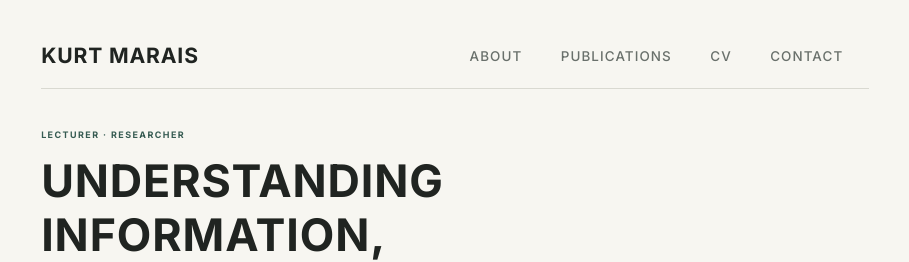
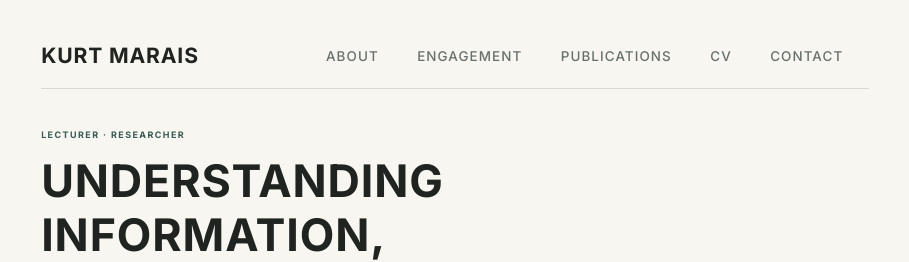
Before and after one commit to kurtmarais/kurtmarais.github.io, a Jekyll site: the page built from index.md, in a window 1280 px wide. Shown: the top 262 px of the page, without its empty margins (185-1094 px from the left). Built offline with Jekyll 4.4.1, drawn with Linux system fonts in a browser that asks for light colours.

Commit message:
Update settings.yml

```diff
--- a/_data/settings.yml
+++ b/_data/settings.yml
@@ -3,7 +3,7 @@ menu:
 #- {name: 'research', url: '/research/'}
 #- {name: 'teaching', url: '/teaching/'}
 #- {name: 'supervision', url: '/supervision/'}
-#- {name: 'engagement', url: '/engagement/'}
+- {name: 'engagement', url: '/engagement/'}
 - {name: 'publications', url: '/publications/'}
 - {name: 'cv', url: '/cv/'}
 - {name: 'Contact', url: '#contact'}
```
